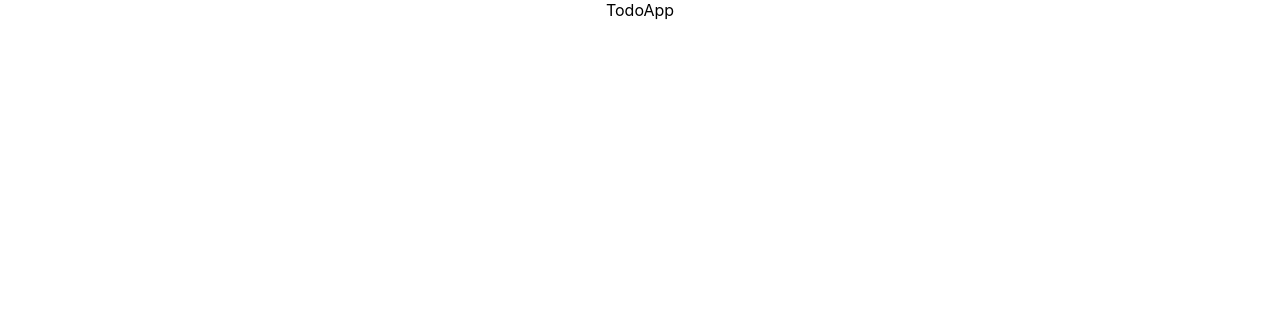
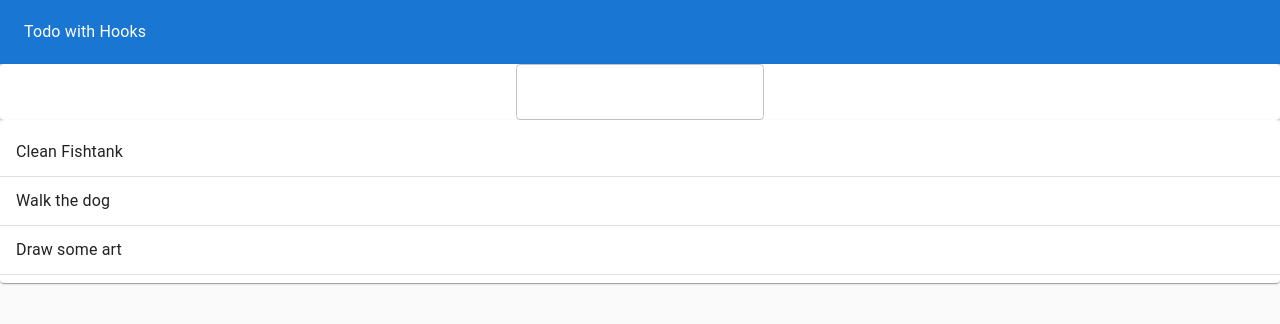
Before and after one commit to Rom1893/TodoAppWithHooks, a React (Create React App) app: page / in a window 1280 px wide. Shown: the top 324 px of the page. Built offline with nearby package versions, Linux system fonts and the light colour scheme.

Commit message:
Defined hook & components

```diff
--- a/src/components/TodoApp.js
+++ b/src/components/TodoApp.js
@@ -1,13 +1,42 @@
-import React from 'react'
+import React, {useState} from 'react'
 import { Typography } from '@mui/material';
-import Paper from '@mui/material';
-import AppBar from '@mui/material';
-import Toolbar from '@mui/material';
-import Grid from '@mui/material';
+import Paper from '@mui/material/Paper';
+import AppBar from '@mui/material/AppBar';
+import Toolbar from '@mui/material/Toolbar';
+import Grid from '@mui/material/Grid';
+import TodoList from './TodoList';
+import TodoForm from './TodoForm';
 
 
 export default function TodoApp() {
+
+  const initialTodos = [
+    {id: 1, task: "Clean Fishtank", completed: false},
+    {id: 2, task: "Walk the dog", completed: true},
+    {id: 3, task: "Draw some art", completed: false},
+  ]
+  const [todos, setTodos] = useState(initialTodos)
+  const addTodo = newTodoText => {
+    setTodos([...todos, {id:4, task: newTodoText, completed: false}])
+  }
+
   return (
-    <div>TodoApp</div>
+    <Paper
+      style={{
+        padding: 0,
+        margin: 0,
+        height: "100vh",
+        backgroundColor: "#fafafa"
+      }}
+      elevation={0}
+    >
+      <AppBar color="primary" position="static" style={{height: "64px"}}>
+        <Toolbar>
+          <Typography color="inherit">Todo with Hooks</Typography>
+        </Toolbar>
+      </AppBar>
+      <TodoForm addTodo={addTodo}/>
+      <TodoList todos={todos}/>
+    </Paper>
   )
 }
--- /dev/null
+++ b/src/components/TodoForm.js
@@ -0,0 +1,19 @@
+import React from 'react'
+import Paper from '@mui/material/Paper';
+import TextField from '@mui/material/TextField';
+import useInputState from '../hooks/useInputState';
+
+export default function TodoForm({ addTodo }) {
+  const [value, handleChange, reset] = useInputState("")
+  return (
+    <Paper>
+      <form onSubmit={(e)=> {
+        e.preventDefault();
+        addTodo(value);
+        reset()
+      }}>
+        <TextField value={value} onChange={handleChange} />
+      </form>
+    </Paper>
+  )
+}
--- /dev/null
+++ b/src/components/TodoList.js
@@ -0,0 +1,25 @@
+import React from 'react'
+import Paper from '@mui/material/Paper';
+import List from '@mui/material/List';
+import ListItem from '@mui/material/ListItem';
+import ListItemText from '@mui/material/ListItemText';
+import Divider from '@mui/material/Divider';
+
+export default function TodoList(props) {
+    return (
+        <Paper>
+            <List>
+                {props.todos.map(todo => (
+                    <>
+                        <ListItem>
+                            <ListItemText>{todo.task}</ListItemText>
+                        </ListItem>
+                        <Divider/>
+                    </>
+                ))
+
+                }
+            </List>
+        </Paper>
+    )
+}
--- /dev/null
+++ b/src/hooks/useInputState.js
@@ -0,0 +1,11 @@
+import { useState } from "react";
+export default initialVal => {
+    const [value, setValue] = useState(initialVal);
+    const handleChange = e => {
+        setValue(e.target.value);
+    };
+    const reset = () => {
+        setValue("");
+    }
+    return [value, handleChange, reset]
+}
```
